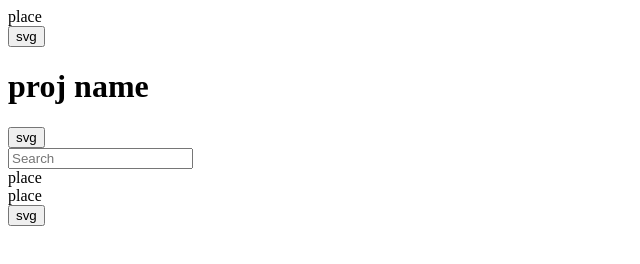
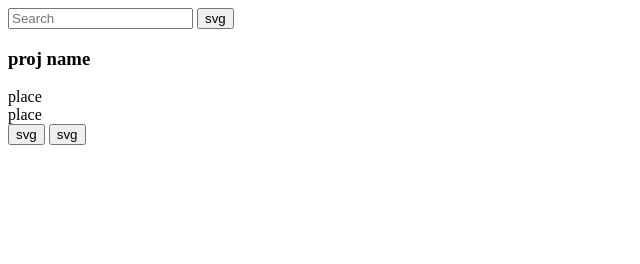
Before and after one commit to marin0suke/todo-list, a website built with webpack: page src/template.html in a window 1280 px wide. Shown: the whole page, without its empty margins (0-640 px from the left). Built offline with nearby package versions, Linux system fonts and the light colour scheme.

Commit message:
Edit hardcoded HTML.

```diff
--- a/src/template.html
+++ b/src/template.html
@@ -7,22 +7,16 @@
 </head>
 <body>
     <div class="app-container">
-        <div class="sidebar">
-            place
+        <div class="search">
+            <input type="text" id="search-bar" placeholder="Search">
+            <button class="search-button">svg</button>
         </div>
-        <div class="content">
-            <div class="header">
-                <button class="sidebar-toggle">svg</button>
-                <h1 class="current-project-name">proj name</h1>
-                <button class="">svg</button>
-            </div>
-            <div class="search-bar">
-                <input type="text" id="search-bar" placeholder="Search">
-            </div>
-            <div class="todo-content">place</div>
-            <div class="completed-todos" display="none">place</div>
-            <button class="create-todo">svg</button>
-        </div>
+        <h3 class="current-project-name">proj name</h3>
+        <div class="projects-container">place</div>
+        <div class="completed-todos-container" display="none">place</div>
+        <button class="toggle-show-completed">svg</button>
+        <button class="create-todo">svg</button>
+
     </div>
 </body>
 </html>
```
Also changed, not shown: src/domRenderer.js (+8 -2 lines).
